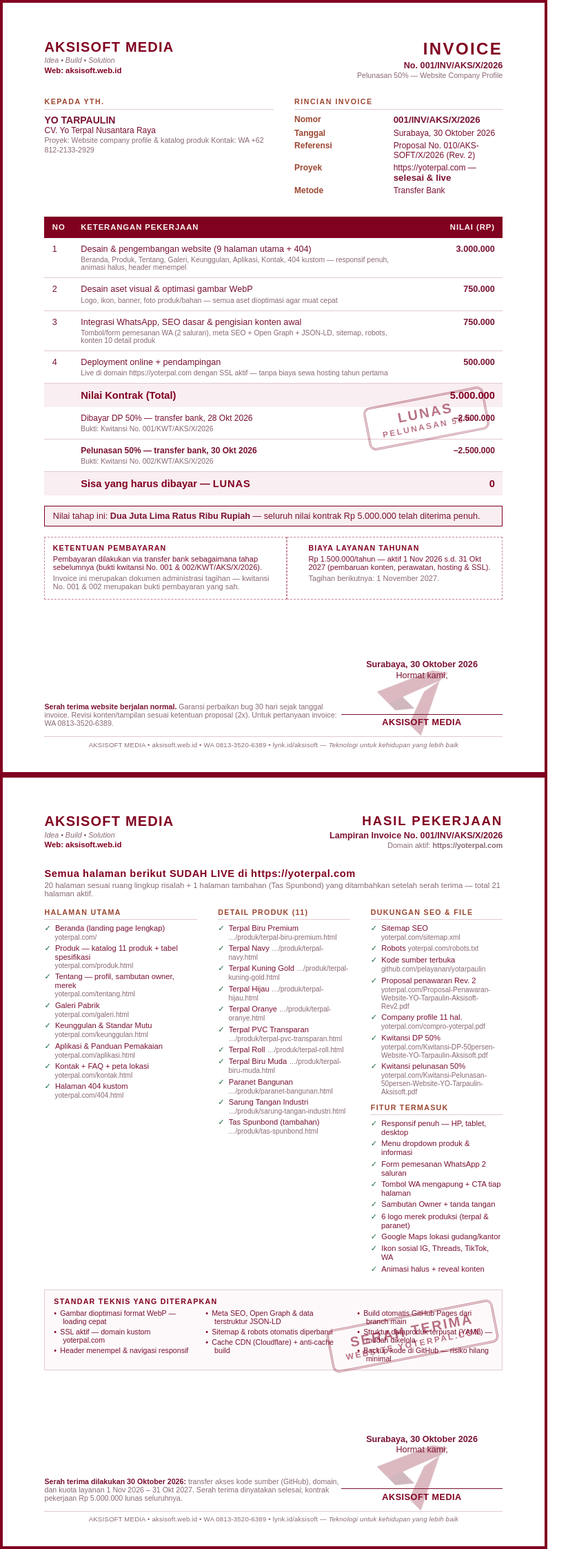
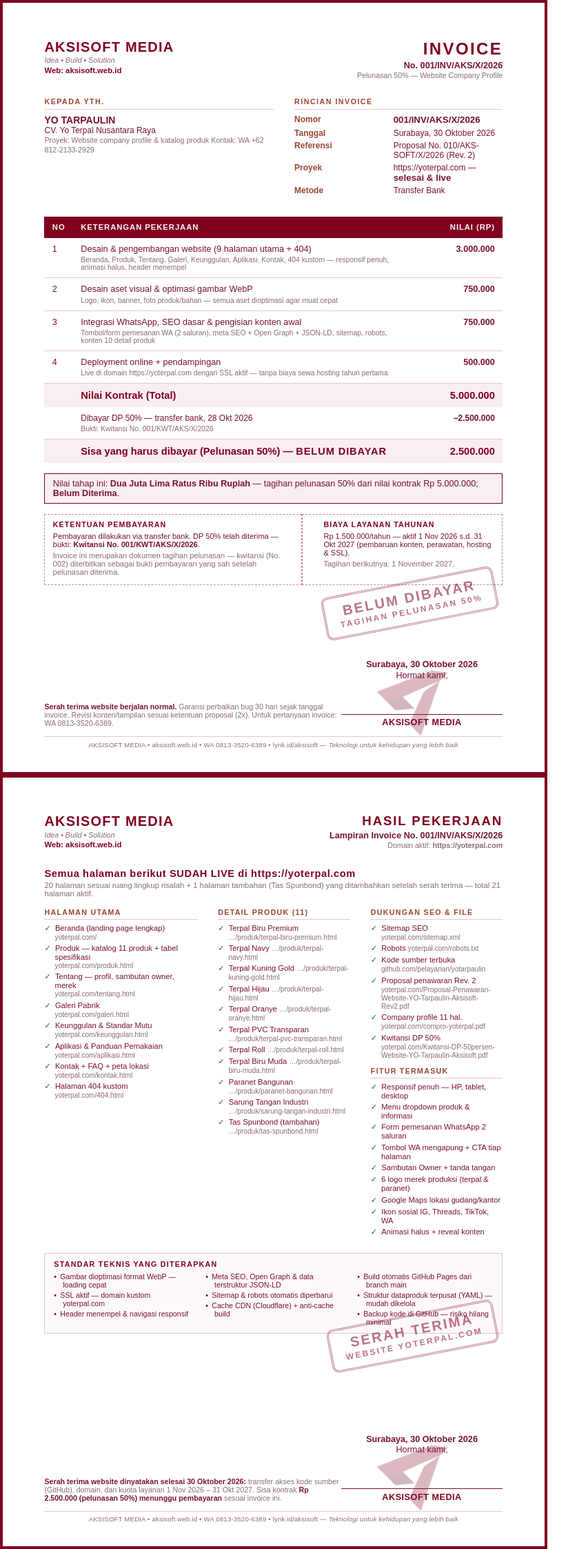
Before and after one commit to pelayanan/yotarpaulin, a Jekyll site: the page invoice-pelunasan.html, which Jekyll copies as it is, in a window 1280 px wide. Shown: the whole page at 69% size, without its empty margins (0-853 px from the left). Built offline with Jekyll 4.4.1, drawn with Linux system fonts in a browser that asks for light colours.

Commit message:
Revisi invoice pelunasan: status BELUM DIBAYAR (baru DP 50% masuk)

```diff
--- a/invoice-pelunasan.html
+++ b/invoice-pelunasan.html
@@ -114,7 +114,7 @@
 
   .stempel {
     position: absolute;
-    right: 22mm; top: 151mm;
+    right: 18mm; top: 222mm;
     transform: rotate(-11deg);
     border: .8mm double rgba(128, 0, 32, 0.5);
     color: rgba(128, 0, 32, 0.55);
@@ -206,29 +206,23 @@
           <span class="sub">Bukti: Kwitansi No. 001/KWT/AKS/X/2026</span></td>
         <td class="last nom">&minus;2.500.000</td>
       </tr>
-      <tr class="pay">
-        <td></td>
-        <td><b>Pelunasan 50% &mdash; transfer bank, 30 Okt 2026</b>
-          <span class="sub">Bukti: Kwitansi No. 002/KWT/AKS/X/2026</span></td>
-        <td class="last nom">&minus;2.500.000</td>
-      </tr>
       <tr class="total">
         <td></td>
-        <td><b>Sisa yang harus dibayar</b> &mdash; <span style="letter-spacing:.06em">LUNAS</span></td>
-        <td class="last">0</td>
+        <td><b>Sisa yang harus dibayar (Pelunasan 50%)</b> &mdash; <span style="letter-spacing:.06em">BELUM DIBAYAR</span></td>
+        <td class="last">2.500.000</td>
       </tr>
     </tbody>
   </table>
 
   <div class="terbilang">
-    Nilai tahap ini: <b>Dua Juta Lima Ratus Ribu Rupiah</b> &mdash; seluruh nilai kontrak Rp 5.000.000 telah diterima penuh.
+    Nilai tahap ini: <b>Dua Juta Lima Ratus Ribu Rupiah</b> &mdash; tagihan pelunasan 50% dari nilai kontrak Rp 5.000.000; <b>belum diterima</b>.
   </div>
 
   <div class="notes">
     <div class="col">
       <h4>Ketentuan Pembayaran</h4>
-      <p>Pembayaran dilakukan via transfer bank sebagaimana tahap sebelumnya (bukti kwitansi No. 001 &amp; 002/KWT/AKS/X/2026).</p>
-      <p class="muted">Invoice ini merupakan dokumen administrasi tagihan &mdash; kwitansi No. 001 &amp; 002 merupakan bukti pembayaran yang sah.</p>
+      <p>Pembayaran dilakukan via transfer bank. DP 50% telah diterima &mdash; bukti: <b>Kwitansi No. 001/KWT/AKS/X/2026</b>.</p>
+      <p class="muted">Invoice ini merupakan dokumen tagihan pelunasan &mdash; kwitansi (No. 002) diterbitkan sebagai bukti pembayaran yang sah setelah pelunasan diterima.</p>
     </div>
     <div class="col">
       <h4>Biaya Layanan Tahunan</h4>
@@ -237,7 +231,7 @@
     </div>
   </div>
 
-  <div class="stempel">Lunas<small>Pelunasan 50%</small></div>
+  <div class="stempel">Belum Dibayar<small>Tagihan Pelunasan 50%</small></div>
 
   <div class="foot">
     <div class="sisa">
@@ -319,7 +313,6 @@
         <li>Proposal penawaran Rev. 2 <span class="url">yoterpal.com/Proposal-Penawaran-Website-YO-Tarpaulin-Aksisoft-Rev2.pdf</span></li>
         <li>Company profile 11 hal. <span class="url">yoterpal.com/compro-yoterpal.pdf</span></li>
         <li>Kwitansi DP 50% <span class="url">yoterpal.com/Kwitansi-DP-50persen-Website-YO-Tarpaulin-Aksisoft.pdf</span></li>
-        <li>Kwitansi pelunasan 50% <span class="url">yoterpal.com/Kwitansi-Pelunasan-50persen-Website-YO-Tarpaulin-Aksisoft.pdf</span></li>
       </ul>
       <h4 style="margin-top:3mm">Fitur Termasuk</h4>
       <ul>
@@ -355,8 +348,8 @@
 
   <div class="foot">
     <div class="sisa">
-      <b>Serah terima dilakukan 30 Oktober 2026:</b> transfer akses kode sumber (GitHub), domain, dan kuota layanan
-      1 Nov 2026 &ndash; 31 Okt 2027. Serah terima dinyatakan selesai; kontrak pekerjaan Rp 5.000.000 lunas seluruhnya.
+      <b>Serah terima website dinyatakan selesai 30 Oktober 2026:</b> transfer akses kode sumber (GitHub), domain, dan kuota layanan
+      1 Nov 2026 &ndash; 31 Okt 2027. Sisa kontrak <b>Rp 2.500.000 (pelunasan 50%) menunggu pembayaran</b> sesuai invoice ini.
     </div>
     <div class="ttd">
       <div class="kota">Surabaya, 30 Oktober 2026</div>
```
Also changed, not shown: AGENTS.md (+1 -0 lines), 1 other file.
